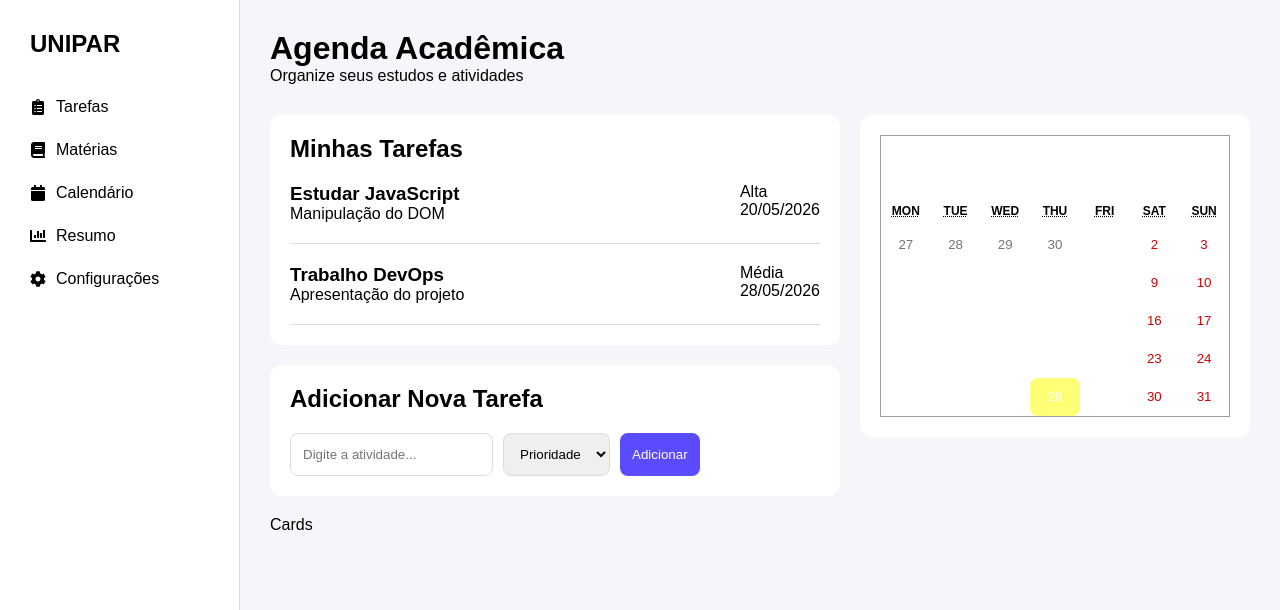
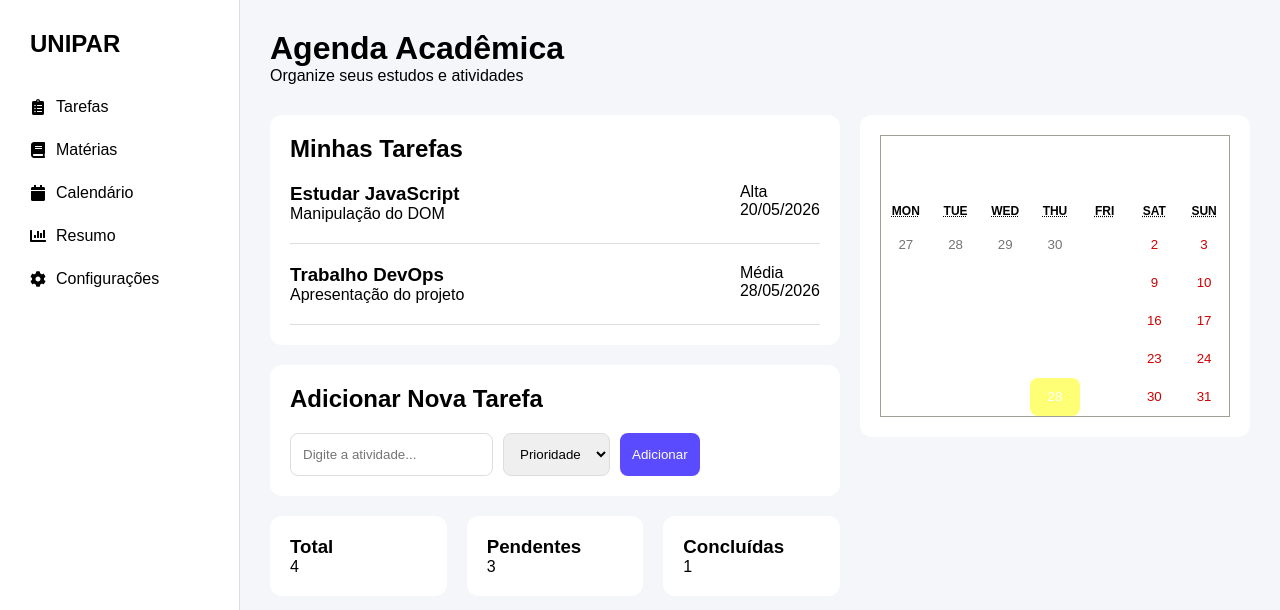
Before and after one commit to damottoca/agenda-academica, a React (Vite) app: page / in a window 1280 px wide. Shown: the top 610 px of the page. Built offline with nearby package versions, Linux system fonts and the light colour scheme.

Commit message:
implementação dos cards estatísticos

```diff
--- a/src/components/StatsCards.jsx
+++ b/src/components/StatsCards.jsx
@@ -1,7 +1,22 @@
 export default function StatsCards() {
   return (
-    <div>
-      Cards
+    <div className="stats">
+
+      <div className="stat-card">
+        <h3>Total</h3>
+        <p>4</p>
+      </div>
+
+      <div className="stat-card">
+        <h3>Pendentes</h3>
+        <p>3</p>
+      </div>
+
+      <div className="stat-card">
+        <h3>Concluídas</h3>
+        <p>1</p>
+      </div>
+
     </div>
   )
 }
--- a/src/styles/global.css
+++ b/src/styles/global.css
@@ -87,3 +87,15 @@ button {
   color: white;
   border: none;
 }
+
+.stats {
+  display: flex;
+  gap: 20px;
+}
+
+.stat-card {
+  background: white;
+  flex: 1;
+  padding: 20px;
+  border-radius: 12px;
+}
```
